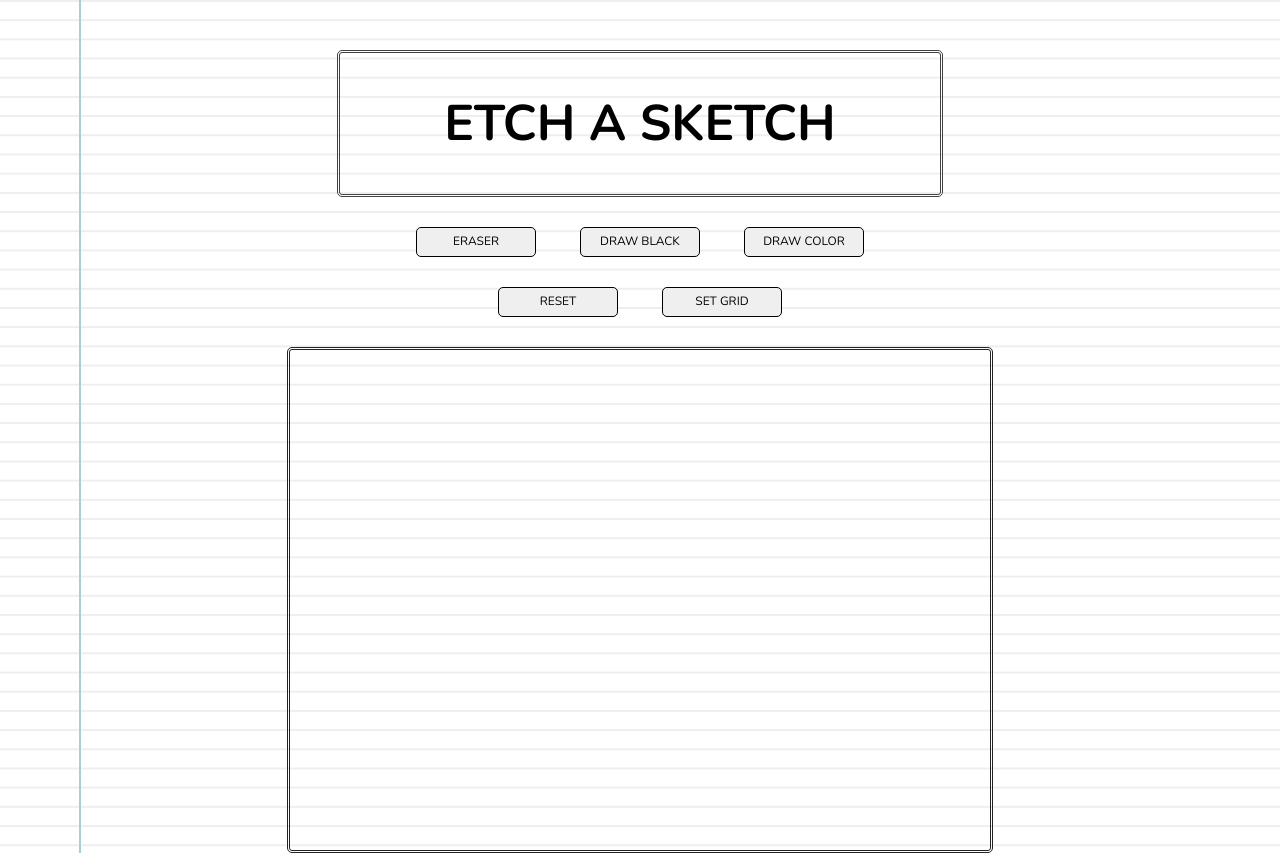
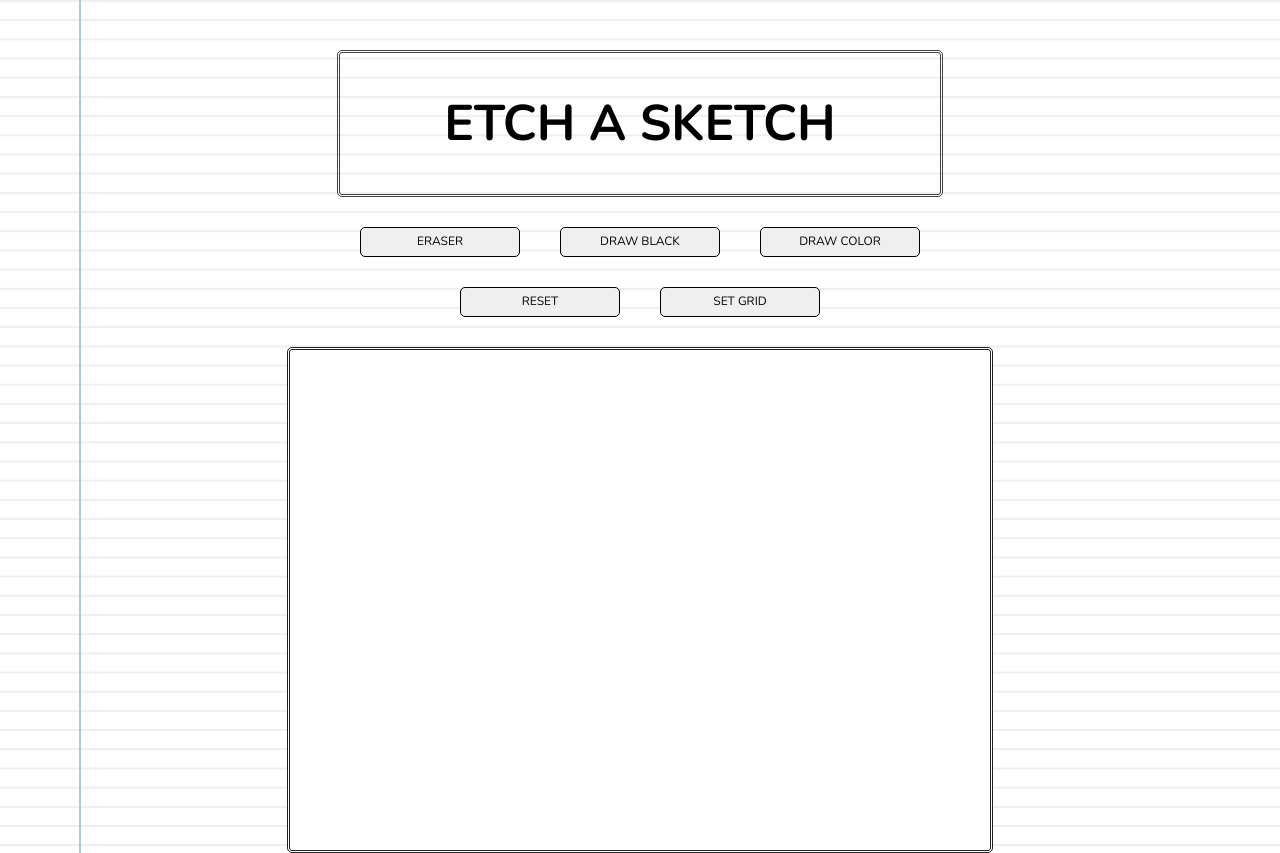
Before and after one commit to DarylB01/Etch-A-Sketch, a PHP site: page /index.html in a window 1280 px wide. Run offline with PHP 8.4, Linux system fonts and the light colour scheme; some libraries are stand-ins or nearby versions.

Commit message:
updated button active styling

```diff
--- a/Etch.js
+++ b/Etch.js
@@ -47,14 +47,16 @@ class EtchGame {
 
   turnBoxBlackOnHover = () => {
     this.isDrawingBlackPressed = !this.isDrawingBlackPressed;
-    this.grid.addEventListener("mouseover", (e) => {
+    let turnBoxBlack = (e) => {
       if (
         e.target.className.includes("box") &&
         this.isDrawingBlackPressed === true
       ) {
         e.target.className = "box black";
       }
-    });
+    };
+
+    this.grid.addEventListener("mouseover", turnBoxBlack);
   };
 
   turnBoxRandomColorOnHover = () => {
--- a/UserInterface.js
+++ b/UserInterface.js
@@ -6,6 +6,7 @@ class UserInterface {
     this.drawBlack = document.querySelector(".button.draw");
     this.erase = document.querySelector(".button.erase");
     this.drawColor = document.querySelector(".button.color");
+    this.body = document.body;
   }
 
   start = () => {
@@ -24,7 +25,13 @@ class UserInterface {
       if (boxes > 100) {
         window.alert("Number is too high! Please try again.");
         return;
+      } else if (boxes === null || boxes === "") {
+        return;
+      } else if (isNaN(boxes)) {
+        window.alert("That is not a valid number");
+        return;
       }
+
       this.etch.removeAllBoxesFromGrid();
       this.etch.setBoxNumber(boxes);
       this.etch.generateBoxes();
@@ -45,6 +52,7 @@ class UserInterface {
       this.etch.turnBoxBlackOnHover();
       this.removeButtonActiveStyles();
       this.setBlackButtonActiveStyle();
+      this.body.style.cursor = "url(icons/pencil.png) 2 28, default";
     });
   };
 
@@ -54,6 +62,7 @@ class UserInterface {
       this.etch.eraseBoxColor();
       this.removeButtonActiveStyles();
       this.setEraserButtonActiveStyle();
+      this.body.style.cursor = "url(icons/eraser.png) 2 28, default";
     });
   };
 
@@ -63,6 +72,7 @@ class UserInterface {
       this.etch.turnBoxRandomColorOnHover();
       this.removeButtonActiveStyles();
       this.setDrawColorButtonActiveStyle();
+      this.body.style.cursor = "url(icons/brush.png) 2 28, default";
     });
   };
 
--- a/styles/_body.scss
+++ b/styles/_body.scss
@@ -26,5 +26,14 @@ body {
     linear-gradient(#eee 0.1em, transparent 0.1em);
   background-size: 100% 1.2em;
   height: 100vh;
+  width: 100vw;
   overflow: hidden;
 }
+@media only screen and (max-width: 700px) {
+  .title {
+    width: 95%;
+    h2 {
+      font-size: 25px;
+    }
+  }
+}
--- a/styles/_buttons.scss
+++ b/styles/_buttons.scss
@@ -5,11 +5,13 @@
   margin-right: auto;
   margin-bottom: 70px;
   text-align: center;
+  display: flex;
+  justify-content: center;
+  flex-wrap: wrap;
 }
 
 .button {
-  max-width: 160px;
-  min-width: 120px;
+  width: 160px;
   height: 30px;
   margin-left: 20px;
   margin-right: 20px;
@@ -52,6 +54,7 @@
   color: white;
   background-color: white;
   -webkit-transition: 0.2s;
+  animation: text_color_change 1s infinite alternate;
 }
 .button.color:hover,
 .color.--active {
@@ -62,6 +65,15 @@
   -o-animation: color_change 0.7s infinite alternate;
   animation: color_change 0.7s infinite alternate;
   -webkit-transition: 0.5s;
+}
+
+@keyframes text_color_change {
+  from {
+    color: black;
+  }
+  to {
+    color: white;
+  }
 }
 
 @-webkit-keyframes color_change {
@@ -104,3 +116,21 @@
     background-color: red;
   }
 }
+
+@media only screen and (max-width: 700px) {
+  .buttons {
+    width: 95%;
+  }
+
+  .button {
+    font-size: 10px;
+    width: 25%;
+    height: 20px;
+    margin: 0;
+    margin-left: 5%;
+    margin-top: 10px;
+  }
+  .button:hover {
+    border: 1px solid black;
+  }
+}
--- a/styles/_grid.scss
+++ b/styles/_grid.scss
@@ -7,12 +7,12 @@
   margin-right: auto;
   margin-bottom: 100px;
   border-radius: 5px;
+  background-color: white;
   -webkit-transition: 1.2s;
 }
 
 .box {
-  border: 0.0002px dotted rgb(44, 43, 43);
-  padding: 0px;
+  border: 0.0002px solid rgba(0, 0, 0, 0.048);
   -webkit-transition: 0.1s;
 }
 
@@ -37,3 +37,10 @@
   background-color: rgb(231, 219, 48);
   -webkit-transition: 0.09s;
 }
+
+@media only screen and (max-width: 700px) {
+  .grid {
+    width: 95%;
+    height: 40%;
+  }
+}
--- a/styles/main.css
+++ b/styles/main.css
@@ -5,11 +5,18 @@
   margin-right: auto;
   margin-bottom: 70px;
   text-align: center;
+  display: -webkit-box;
+  display: -ms-flexbox;
+  display: flex;
+  -webkit-box-pack: center;
+      -ms-flex-pack: center;
+          justify-content: center;
+  -ms-flex-wrap: wrap;
+      flex-wrap: wrap;
 }
 
 .button {
-  max-width: 160px;
-  min-width: 120px;
+  width: 160px;
   height: 30px;
   margin-left: 20px;
   margin-right: 20px;
@@ -59,6 +68,24 @@
   -webkit-animation: color_change 0.7s infinite alternate;
   animation: color_change 0.7s infinite alternate;
   -webkit-transition: 0.5s;
+}
+
+@-webkit-keyframes text_color_change {
+  from {
+    color: black;
+  }
+  to {
+    color: white;
+  }
+}
+
+@keyframes text_color_change {
+  from {
+    color: black;
+  }
+  to {
+    color: white;
+  }
 }
 
 @-webkit-keyframes color_change {
@@ -113,12 +167,12 @@ body {
   margin-right: auto;
   margin-bottom: 100px;
   border-radius: 5px;
+  background-color: white;
   -webkit-transition: 1.2s;
 }
 
 .box {
-  border: 0.0002px dotted #2c2b2b;
-  padding: 0px;
+  border: 0.0002px solid rgba(0, 0, 0, 0.048);
   -webkit-transition: 0.1s;
 }
 
```
Also changed, not shown: other parts of styles/main.css (+36 -0 lines), 2 other files.
